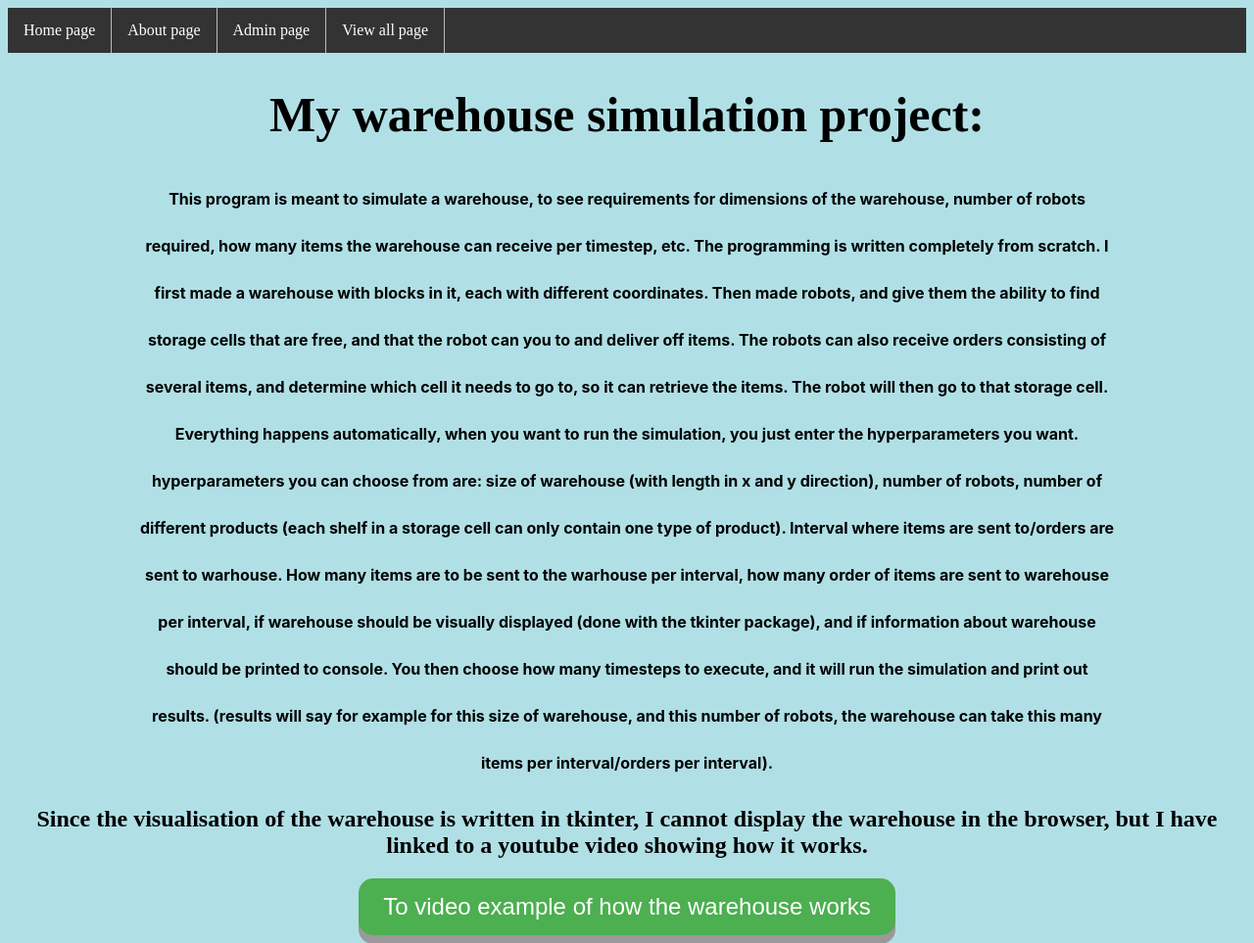
After one commit to EivindKjosbakken/MyWebsite, a Django app: page /projectList/warehouseSimulationShowcase in a window 1280 px wide. The commit adds this page. Shown: the whole page at 98% size. Run offline with Django 4.2, Linux system fonts and the light colour scheme; parts of the project's set-up code (start-up, migrations or seed data) failed here and were passed over.

Commit message:
adding warehouse showcase, updating detectron2 showcase

```diff
--- a/projects/admin.py
+++ b/projects/admin.py
@@ -3,3 +3,7 @@ from .models import Project
 # Register your models here.
 
 admin.site.register(Project)
+
+
+from .models import Image
+admin.site.register(Image)
--- /dev/null
+++ b/projects/templates/warehouseSimulationShowcase.html
@@ -0,0 +1,64 @@
+{% extends 'base.html' %} {% block content %}
+<style>
+  button {
+    display: inline-block;
+    padding: 15px 25px;
+    font-size: 24px;
+    cursor: pointer;
+    text-align: center;
+    text-decoration: none;
+    outline: none;
+    color: #fff;
+    background-color: #4caf50;
+    border: none;
+    border-radius: 15px;
+    box-shadow: 0 9px #999;
+    display: inline;
+    position: relative;
+  }
+</style>
+<center>
+  <h1 style="font-size: 50px">My warehouse simulation project:</h1>
+  <div
+    style="
+      width: 1000px;
+
+      margin: 0.2rem auto;
+      font-family: 'Inter', sans-serif;
+      font-weight: normal; ;
+    "
+  >
+    <h2
+      style="
+        color: black;
+        font-size: 1rem;
+        line-height: 3rem; /* reduce size to remove gap between text */
+        margin: 0px;
+      "
+    >
+    This program is meant to simulate a warehouse, to see requirements for dimensions of the warehouse,
+    number of robots required, how many items the warehouse can receive per timestep, etc. The programming
+is written completely from scratch. I first made a warehouse with blocks in it, each with different coordinates.
+Then made robots, and give them the ability to find storage cells that are free, and that the robot
+can you to and deliver off items. The robots can also receive orders consisting of several items, and determine
+which cell it needs to go to, so it can retrieve the items. The robot will then go to that storage cell.
+Everything happens automatically, when you want to run the simulation, you just enter the hyperparameters you want.
+hyperparameters you can choose from are: size of warehouse (with length in x and y direction), number of robots, number
+of different products (each shelf in a storage cell can only contain one type of product). Interval where items are sent to/orders are sent to warhouse.
+How many items are to be sent to the warhouse per interval, how many order of items are sent to warehouse per interval,
+if warehouse should be visually displayed (done with the tkinter package), and if information about warehouse should be printed to console.
+You then choose how many timesteps to execute, and it will run the simulation and print out results. (results will say for example for this size of warehouse,
+and this number of robots, the warehouse can take this many items per interval/orders per interval).  </h2>
+
+</div>
+    <h2>Since the visualisation of the warehouse is written in tkinter, I cannot display the warehouse in the browser, but I have linked to a youtube video showing how it works.
+    </h2>
+  <button
+    onclick="location.href='https://youtu.be/kUMSbFP3YxU'"
+    type="button"
+  >
+    To video example of how the warehouse works
+  </button>
+</center>
+
+{% endblock %}
--- a/projects/views.py
+++ b/projects/views.py
@@ -1,10 +1,46 @@
 from email import contentmanager
 from sqlite3 import connect
-from django.shortcuts import render
+from tkinter import Image
 from django.shortcuts import render, get_object_or_404, redirect
 from django.http import HttpResponse
-from .models import Project
+from .models import Project, Image
+
+from projects.forms import ImageForm
 # Create your views here.
+
+
+
+""" TODO
+# import some common detectron2 utilities (not in use now since it is not working)
+from detectron2 import model_zoo
+from detectron2.engine import DefaultPredictor
+from detectron2.config import get_cfg
+from detectron2.utils.visualizer import Visualizer
+from detectron2.data import MetadataCatalog, DatasetCatalog
+from detectron2.structures import BoxMode
+import torch
+import torchvision
+import detectron2
+from detectron2.utils.logger import setup_logger
+from detectron2.data.datasets import register_coco_instances
+import detectron2
+from detectron2.utils.logger import setup_logger
+import cv2
+from detectron2 import model_zoo
+from detectron2.engine import DefaultPredictor
+from detectron2.config import get_cfg
+from detectron2.utils.visualizer import Visualizer
+from detectron2.data import MetadataCatalog, DatasetCatalog
+from detectron2.utils.visualizer import ColorMode
+setup_logger()
+"""
+# import some common libraries
+import numpy as np
+import os, json, random
+import sys
+
+
+
 
 
 def allProjectsView(request):
@@ -19,6 +55,95 @@ def lifesimGameShowcase(request):
     context = {}
     return render(request, "lifesimGameShowcase.html", context)
 
+def warehouseSimulationShowcase(request):
+    context={}
+    return render(request, "warehouseSimulationShowcase.html", context)
+
+#"""
+#TODO not in use now since object detector is not working
+#def detectObjects(im):
+
+   # from detectron2.engine import DefaultTrainer
+
+   # SHOULD_TRAIN = False
+
+   # cfg = get_cfg()
+   # cfg.merge_from_file(model_zoo.get_config_file("COCO-Detection/faster_rcnn_R_50_FPN_3x.yaml"))
+   # #cfg.DATASETS.TRAIN = ("tdt4265_dataset_train",)
+   # cfg.DATASETS.TEST = ()
+   # cfg.DATALOADER.NUM_WORKERS = 0
+   # cfg.MODEL.WEIGHTS = model_zoo.get_checkpoint_url("COCO-Detection/faster_rcnn_R_50_FPN_3x.yaml")  # Let training initialize from model zoo
+   # cfg.SOLVER.IMS_PER_BATCH = 2
+   # cfg.SOLVER.BASE_LR = 5e-3 #same lr as in other models
+   # cfg.SOLVER.MAX_ITER = 10000    # same number of steps as original model
+   # cfg.SOLVER.STEPS = []        # could decay lr here
+   # cfg.MODEL.ROI_HEADS.BATCH_SIZE_PER_IMAGE = 512
+   # cfg.MODEL.ROI_HEADS.NUM_CLASSES = 9  #9 classes which which the tdt4265 dataset has
+
+   # os.makedirs(cfg.OUTPUT_DIR, exist_ok=True)
+ #   if (SHOULD_TRAIN):
+ #       trainer = DefaultTrainer(cfg)
+ #       trainer.resume_or_load(resume=False)
+#
+ #       trainer.train() #if cfg not found, comment out this, and run the cell (so it finds the cfg, but doesnt train)
+ #   # Running inference
+ #   cfg.MODEL.WEIGHTS = os.path.join(cfg.OUTPUT_DIR, "C:/Users/eivin/OwnProjects/MyWebsite/projects/out#put/model_final.pth")  # path to model
+ #   cfg.MODEL.ROI_HEADS.SCORE_THRESH_TEST = 0.5   # set a iou threshhold to what I used in other models
+
+#    import cv2
+#
+#    import glob
+#
+#    folder_path = r'C:\Users\eivin\OwnProjects\MyWebsite\media\images'
+#    file_type = r'\*jpg'
+#    files = glob.glob(folder_path + file_type)
+#    max_file = max(files, key=os.path.getctime)
+#    print("LATEST file is:", max_file)
+#    import time
+#    #time.sleep(2)
+#    # read image
+#    #print("IMAGE ER:", image)
+#    im = cv2.imread(max_file)
+#    #im=np.uint8(im)
+#    cv2.imshow('image window', im)
+#    cv2.waitKey(0)
+#    cv2.destroyAllWindows()
+#
+
+#    predictor = DefaultPredictor(cfg)
+#
+
+#    #Running inference on custom images. Works pretty well, even works for all image shapes (not just 1024 width, 128 height), but does not show labels
+#    from detectron2.utils.visualizer import ColorMode
+#
+#
+
+    #outputs = predictor(im)
+    #v = Visualizer(im[:, :, ::-1],
+    #                #metadata=valMetaData,
+    #                scale=1.2,
+    #                instance_mode=ColorMode.IMAGE_BW   # remove the colors of unsegmented pixels. This option is only available for segmentation models
+    #)
+    #out = v.draw_instance_predictions(outputs["instances"].to("cpu"))
+
+    #cv2.imshow("image", out.get_image()[:, :, ::-1])
+   # cv2.waitKey(0)
+  #  #closing all open windows
+ #   cv2.destroyAllWindows()
+#    return out
+
 def detectron2Showcase(request):
-    context = {}
-    return render(request, "detectron2Showcase.html", context)
+
+    #Process images uploaded by users
+    if request.method == 'POST':
+        form = ImageForm(request.POST, request.FILES)
+        if form.is_valid():
+            form.save()
+            # Get the current instance object to display in the template
+            img_obj = form.instance
+            #img_obj = detectObjects(img_obj)
+
+            return render(request, "detectron2Showcase.html", {'form': form, 'img_obj': img_obj})
+    else:
+        form = ImageForm()
+    return render(request, "detectron2Showcase.html", {'form': form})
--- a/templates/about.html
+++ b/templates/about.html
@@ -84,10 +84,10 @@
 </div>
 
 <h2 style="text-align: center">Me</h2>
-<div style="position: relative; left: 650px">
+<div style="position: relative; left: 34%">
   <div class="column">
     <div class="card">
-      <img src="{% static 'mysite/images/profilePic3.jpg' %}" alt="My image" />
+      <img style="height:60%;width:80%;position: relative;left:10% " src="{% static 'mysite/images/profilePic3.jpg' %}" alt="My image" />
 
       <div style="text-align: center" class="container">
         <h2>Eivind Kjosbakken</h2>
--- a/tryDjango/settings.py
+++ b/tryDjango/settings.py
@@ -35,6 +35,9 @@ STATIC_ROOT = os.path.join(BASE_DIR, 'staticfiles')
 STATICFILES_DIRS = [
     os.path.join(BASE_DIR, "static"),
 ]
+MEDIA_URL = '/media/'
+MEDIA_ROOT = os.path.join(BASE_DIR, 'media/')
+
 
 # Application definition
 
@@ -129,7 +132,7 @@ USE_TZ = True
 # Static files (CSS, JavaScript, Images)
 # https://docs.djangoproject.com/en/4.0/howto/static-files/
 
-STATIC_URL = 'static/'
+STATIC_URL = '/static/'
 
 # Default primary key field type
 # https://docs.djangoproject.com/en/4.0/ref/settings/#default-auto-field
--- a/tryDjango/urls.py
+++ b/tryDjango/urls.py
@@ -13,16 +13,19 @@ Including another URLconf
     1. Import the include() function: from django.urls import include, path
     2. Add a URL to urlpatterns:  path('blog/', include('blog.urls'))
 """
+
+
 from django.contrib import admin
 from django.urls import path, include
+from django.conf import settings
+from django.conf.urls.static import static
 from products.views import homeView, contactView, aboutView, productDetailView, productCreateView, dynamicLookupView, productDeleteView, productListView
 
 from users.views import userView, userCreateView, userViewAllView
 from familyMember.views import createMemberView, specificMemberView, memberListView
 
-from projects.views import allProjectsView, lifesimGameShowcase, detectron2Showcase
-
-
+from projects.views import allProjectsView, lifesimGameShowcase, detectron2Showcase, warehouseSimulationShowcase
+from projects import views
 
 
 
@@ -51,7 +54,13 @@ urlpatterns = [
     path("projectList/", allProjectsView, name="allProjects"),
     path("projectList/lifesimGameShowcase", lifesimGameShowcase, name="lifesimGame"),
     path("projectList/detectron2Showcase", detectron2Showcase, name="detectron2"),
+    path("projectList/warehouseSimulationShowcase", warehouseSimulationShowcase, name="warehouseSimulation"),
+
+    path('admin/', admin.site.urls),
+    #path('', views.index), #TODO fikse her
+
+]
 
 
-
-]
+if settings.DEBUG:
+    urlpatterns += static(settings.MEDIA_URL, document_root=settings.MEDIA_ROOT)
```
Also changed, not shown: MyWebsite/manage.py (added, +22 -0 lines), projects/forms.py (added, +10 -0 lines), projects/models.py (+7 -0 lines), projects/templates/detectron2Showcase.html (+43 -11 lines), projects/templates/projectList.html (+21 -0 lines), templates/home.html (+3 -8 lines), projects/templates/lifesimGamePic.jpg (deleted), static/mysite/images/picOfWarehouse.jpg (added).
